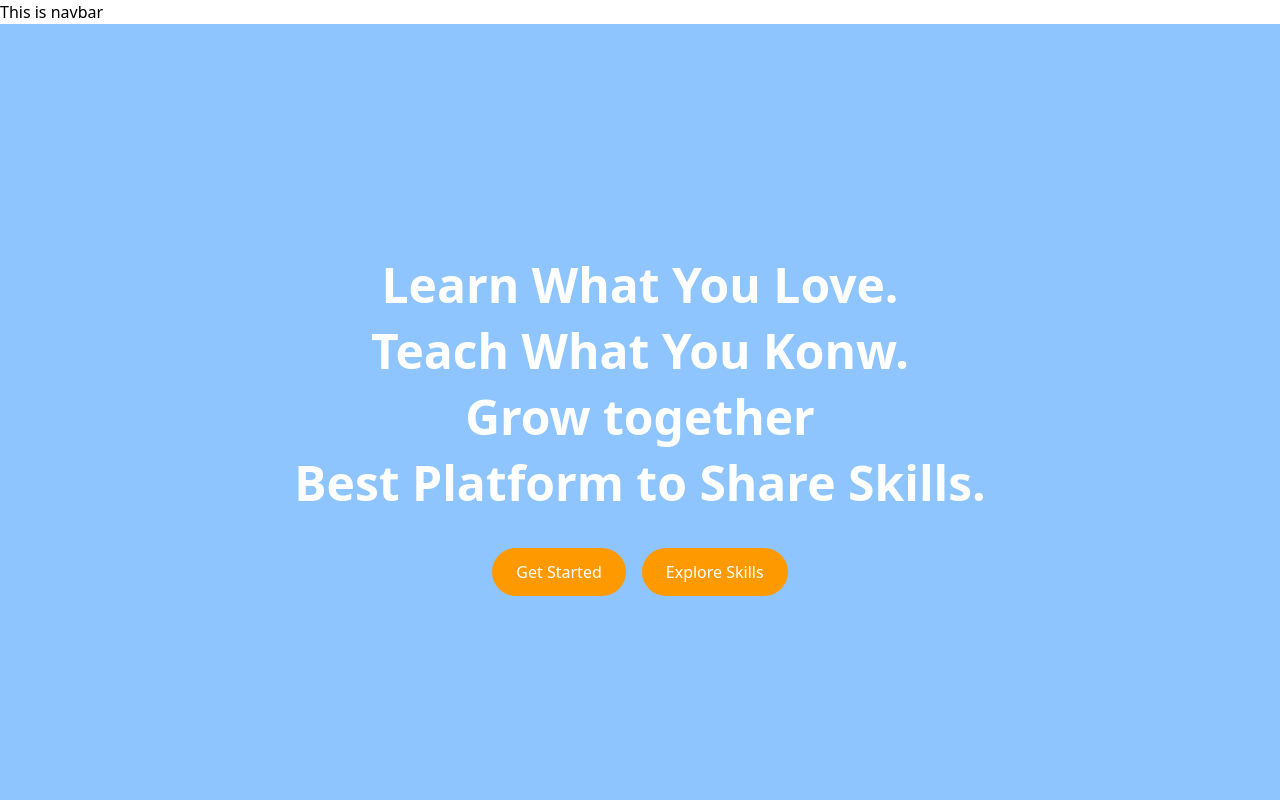
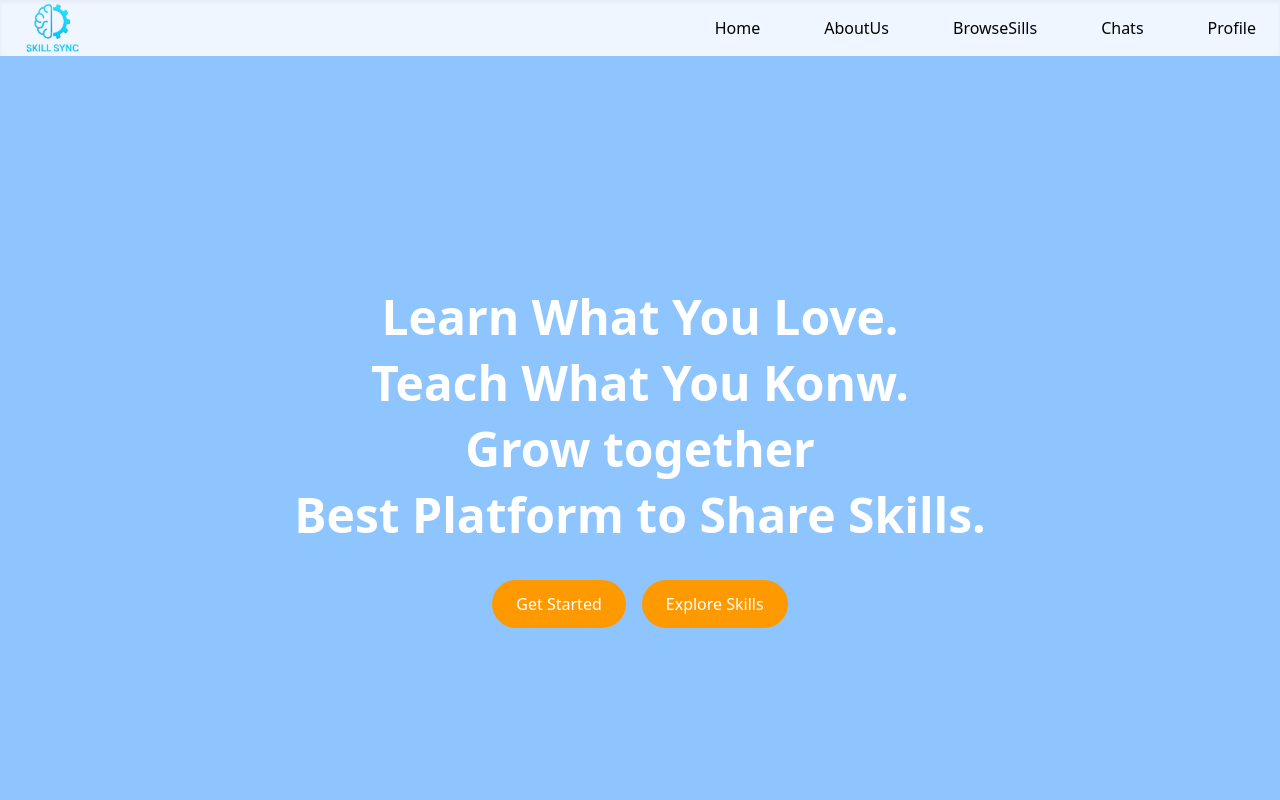
Before and after one commit to Dhruvbindal288/Skill-Sync, a React (Vite) app in the folder frontend/: page / in a window 1280 px wide. Shown: the top 800 px of the page. Built offline with nearby package versions, Linux system fonts and the light colour scheme; no server answers.

Commit message:
Changed the design for navbar

```diff
--- a/frontend/src/components/Navbar.jsx
+++ b/frontend/src/components/Navbar.jsx
@@ -1,9 +1,17 @@
 import React from 'react'
-
+import logopng from '../assets/logo.png'
+import {NavLink} from 'react-router-dom'
 function Navbar() {
   return (
-    <div>
-      This is navbar
+    <div className='h-14 flex items-center justify-between p-6 bg-blue-50 shadow-inner'>
+      <div className='h-13 w-14'><img src={logopng} alt="Skill-Sync"  className='w-full h-full'/></div>
+      <ul className='flex gap-16'>
+        <li className='hover:text-blue-400'><NavLink to={"/"}>Home</NavLink></li>
+            <li className='hover:text-blue-400'><NavLink to={"/aboutus"}>AboutUs</NavLink></li>
+                <li className='hover:text-blue-400'><NavLink to={"/browseskill"}>BrowseSills</NavLink></li>
+                 <li className='hover:text-blue-400'><NavLink to={"/chats"}>Chats</NavLink></li>
+<li className='hover:text-blue-400'>Profile</li>
+      </ul>
     </div>
   )
 }
```
Also changed, not shown: frontend/src/assets/logo.png (added).
